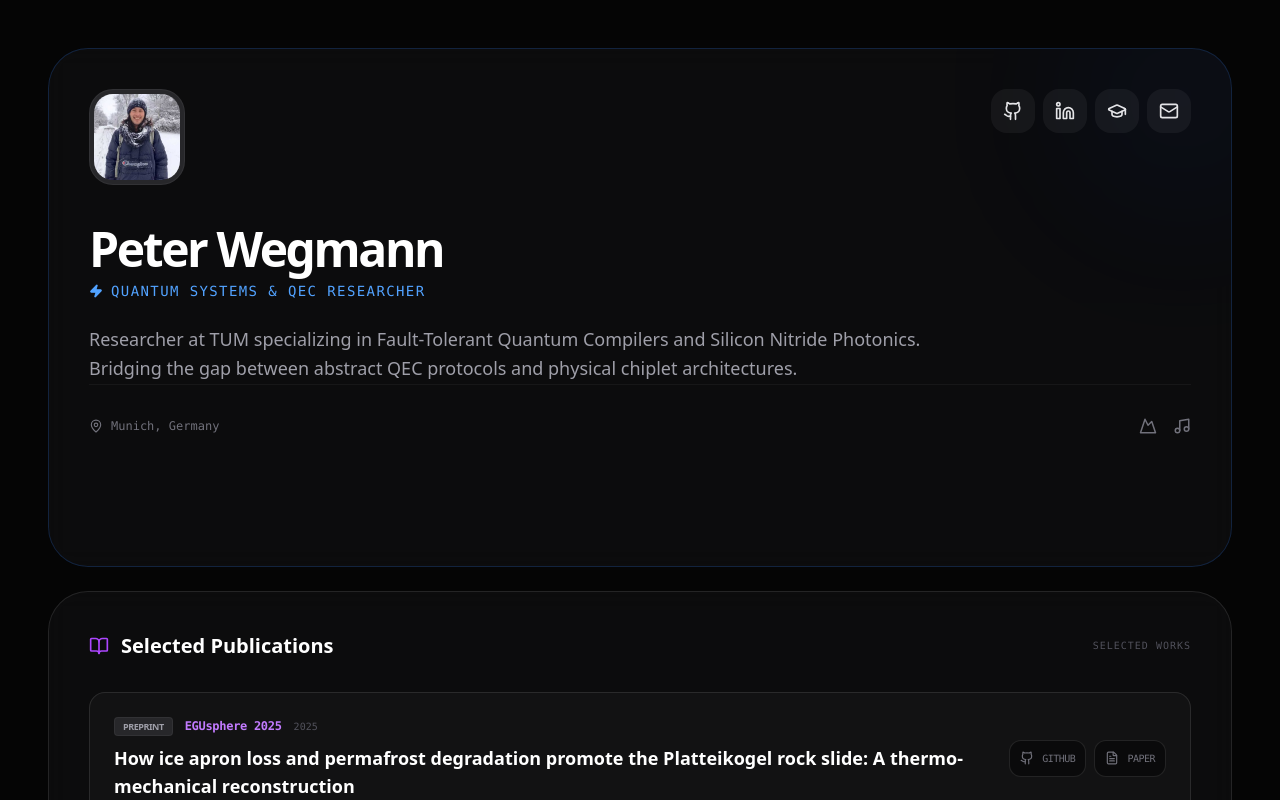
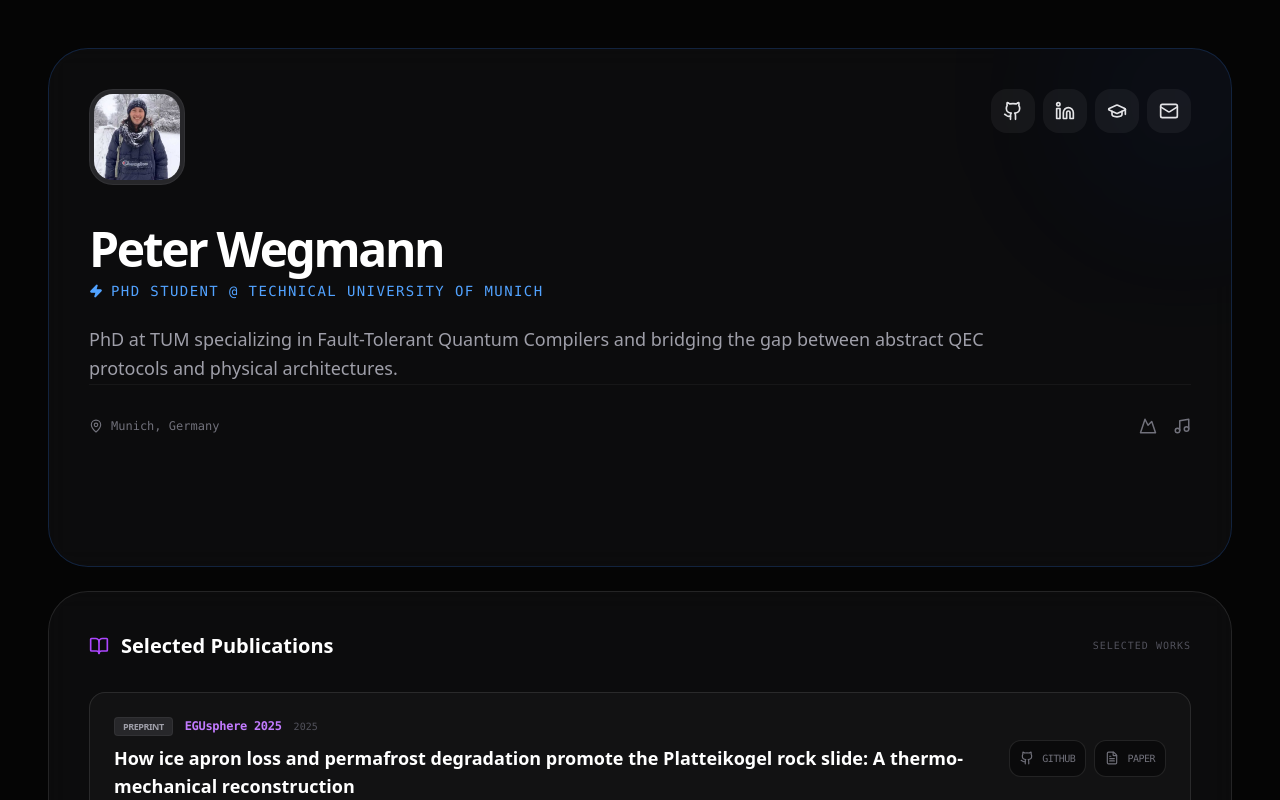
Before and after one commit to Wegii/wegii.github.io, a Next.js app: page / in a window 1280 px wide. Shown: the top 800 px of the page. Built offline with nearby package versions, Linux system fonts and the light colour scheme.

Commit message:
Update landing page

```diff
--- a/app/page.tsx
+++ b/app/page.tsx
@@ -38,9 +38,9 @@ interface BentoCardProps {
 const SITE_DATA = {
   profile: {
     name: "Peter Wegmann",
-    role: "Quantum Systems & QEC Researcher",
+    role: "PhD Student @ Technical University of Munich",
     location: "Munich, Germany",
-    bio: "Researcher at TUM specializing in Fault-Tolerant Quantum Compilers and Silicon Nitride Photonics. Bridging the gap between abstract QEC protocols and physical chiplet architectures.",
+    bio: "PhD at TUM specializing in Fault-Tolerant Quantum Compilers and bridging the gap between abstract QEC protocols and physical architectures.",
     avatar: "/cover_image.jpeg",
   },
   publications: [
```
